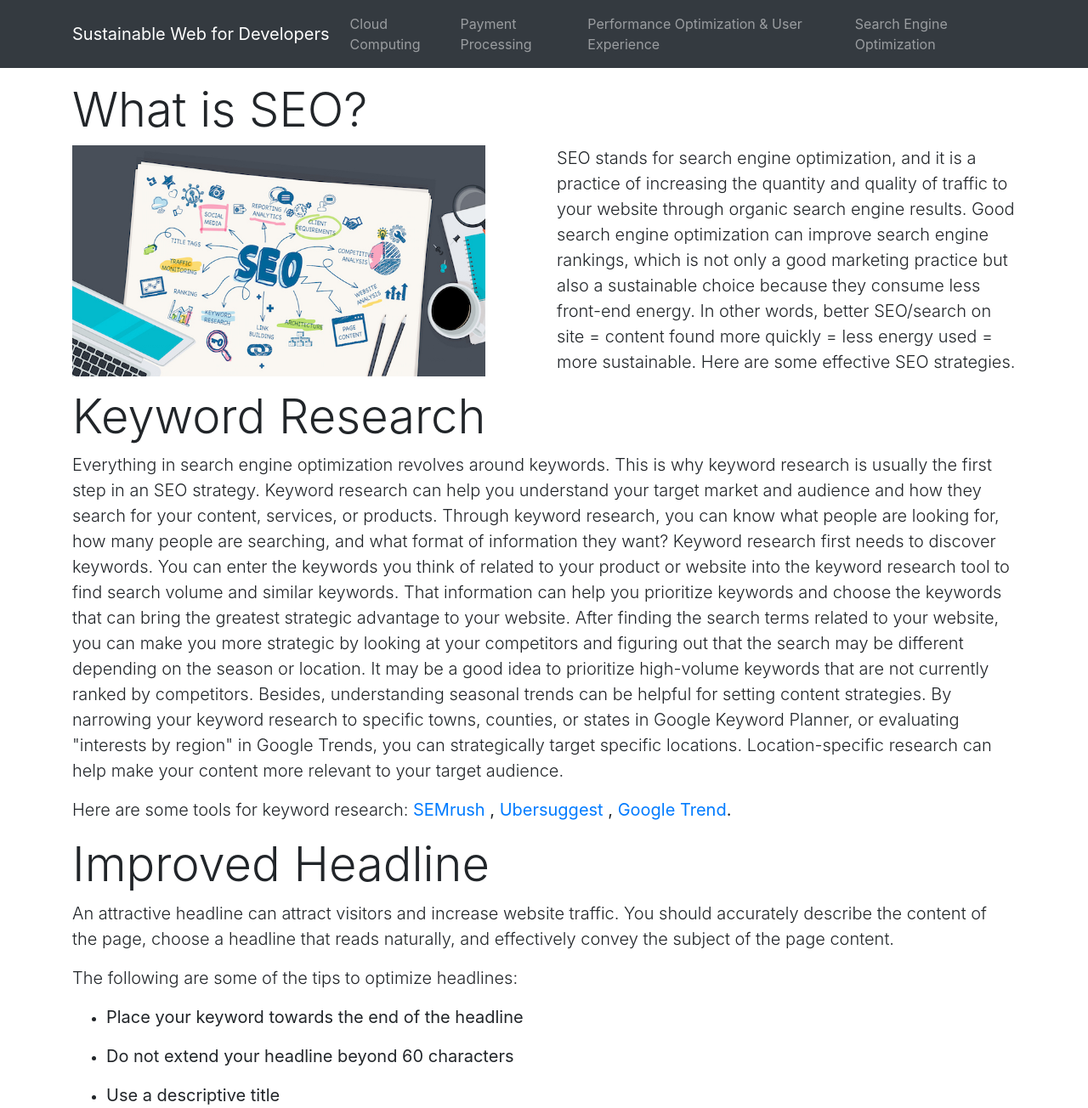
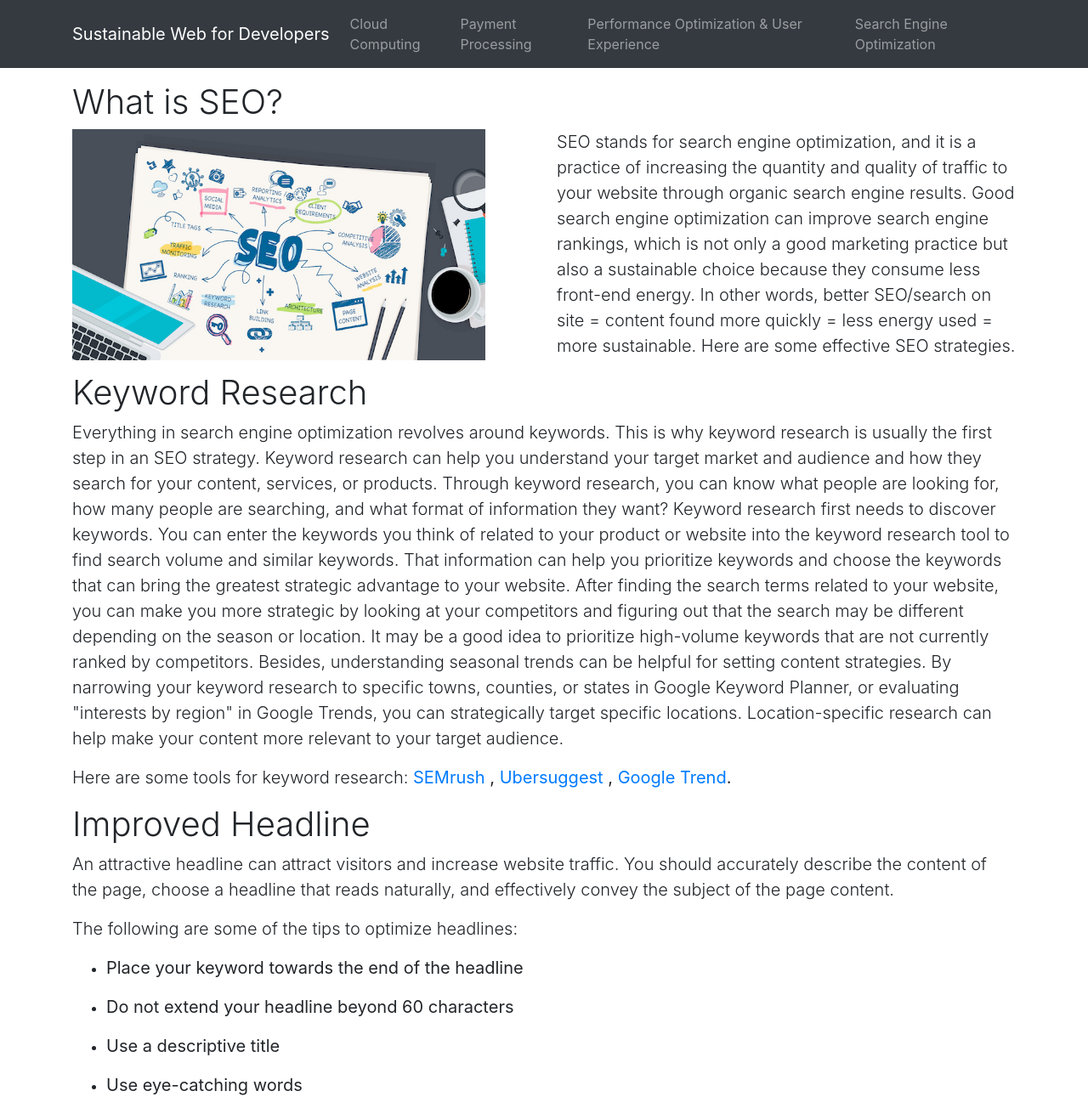
Before and after one commit to kopatri/webtechgroup4, a plain HTML site: page seo.html in a window 1280 px wide. Shown: the top 1304 px of the page at 85% size. Drawn offline with nearby package versions, Linux system fonts and the light colour scheme.

Commit message:
Add files via upload

```diff
--- a/seo.html
+++ b/seo.html
@@ -53,7 +53,7 @@
     <!-- Page Content -->
     <section class="py-5 m-5">
         <div class="container">
-            <h1 class="display-4"> What is SEO?</h1>
+            <h1 class="font-weight-light"> What is SEO?</h1>
         	  <div class="row">
         	       <div class="col-md-6">
         		   <img id="seo-img" src="images/seo-strategies1.jpg" class="img-responsive center-block" alt="">
@@ -66,13 +66,13 @@
         	            Here are some effective SEO strategies. </p>
         	        </div>
         	 </div>
-            <h1 class="display-4">Keyword Research</h1>
+            <h1 class="font-weight-light">Keyword Research</h1>
             <p class="lead">Everything in search engine optimization revolves around keywords. This is why keyword research is usually the first step in an SEO strategy. Keyword research can help you understand your target market and audience and how they search for your content, services, or products. Through keyword research, you can know what people are looking for, how many people are searching, and what format of information they want?
               Keyword research first needs to discover keywords. You can enter the keywords you think of related to your product or website into the keyword research tool to find search volume and similar keywords. That information can help you prioritize keywords and choose the keywords that can bring the greatest strategic advantage to your website.
               After finding the search terms related to your website, you can make you more strategic by looking at your competitors and figuring out that the search may be different depending on the season or location. It may be a good idea to prioritize high-volume keywords that are not currently ranked by competitors. Besides, understanding seasonal trends can be helpful for setting content strategies. By narrowing your keyword research to specific towns, counties, or states in Google Keyword Planner, or evaluating "interests by region" in Google Trends, you can strategically target specific locations. Location-specific research can help make your content more relevant to your target audience.
              </p>
              <p class="lead">Here are some tools for keyword research:<strong> <a href="https://zh.semrush.com/seo2/">SEMrush</a> , <a href="https://neilpatel.com/ubersuggest/">Ubersuggest</a> , <a href="https://trends.google.com/trends/?geo=US">Google Trend</a>.</strong></p>
-             <h1 class="display-4">Improved Headline</h1>
+             <h1 class="font-weight-light">Improved Headline</h1>
              <p class="lead">An attractive headline can attract visitors and increase website traffic. You should accurately describe the content of the page, choose a headline that reads naturally, and effectively convey the subject of the page content.</p>
              <p class="lead">The following are some of the tips to optimize headlines:</p>
              <ul>
@@ -83,13 +83,13 @@
             	<li><p class="lead"><strong>Have numbers–it increases the chances of more clicks</strong></p></li>
              </ul>
              <p class="lead">In order to improve the headline, we should avoid the following wrong practices. 1. Choose a title that has nothing to do with the content of the page and use the default or fuzzy title, such as "Untitled" or "New Page 1". 2. Use a title on all pages or a large group of pages on your website. Ideally, every page on your website should have a unique title to help Google know the difference between that page and other pages on your website.</p>
-             <h1 class="display-4">Meta Description</h1>
+             <h1 class="font-weight-light">Meta Description</h1>
         	 <p>
-        	 	<img class="img-responsive center-block" id="meta-description" src="images/meta-description.gif" >
+        	 	<img class="img-responsive center-block " id="meta-description" src="images/meta-description.gif" >
         	 </p>
              <p class="lead">Meta descriptions are also important, mainly because they also attract users’ attention and affect click-through rates. A page's description meta tag gives Google and other search engines a summary of what the page is about. A page's title maybe a few words or a phrase, whereas a page's description meta tag might be a sentence or two or even a short paragraph. Like the &lt;title&gt; tag, the description &lt;meta&gt; tag is placed within the &lt;head&gt; element of your HTML document.</p>
              <p class="lead"> The best practice is to accurately summarize the content of the page. Although the text in the description meta tag does not have a minimum or maximum length, if you want to avoid the risk of being truncated, your meta description must not exceed 155 characters. Therefore, it is best to use the <a href="https://serpsim.com/">SERP pixel tool</a>  to ensure that the title will not be cut. Besides, a unique description is used for each page, and each page has a different description meta tag, which is helpful to users and Google.</p>
-             <h1 class="display-4">Video Content</h1>
+             <h1 class="font-weight-light">Video Content</h1>
              <p class="lead">Video has become the most popular form of content. With the help of videos, you can connect more deeply with users. By adding videos to your website, you can attract a lot of traffic.</p>
              <p class="lead">The following are some tips for optimization:</p>
              <ul>
```
